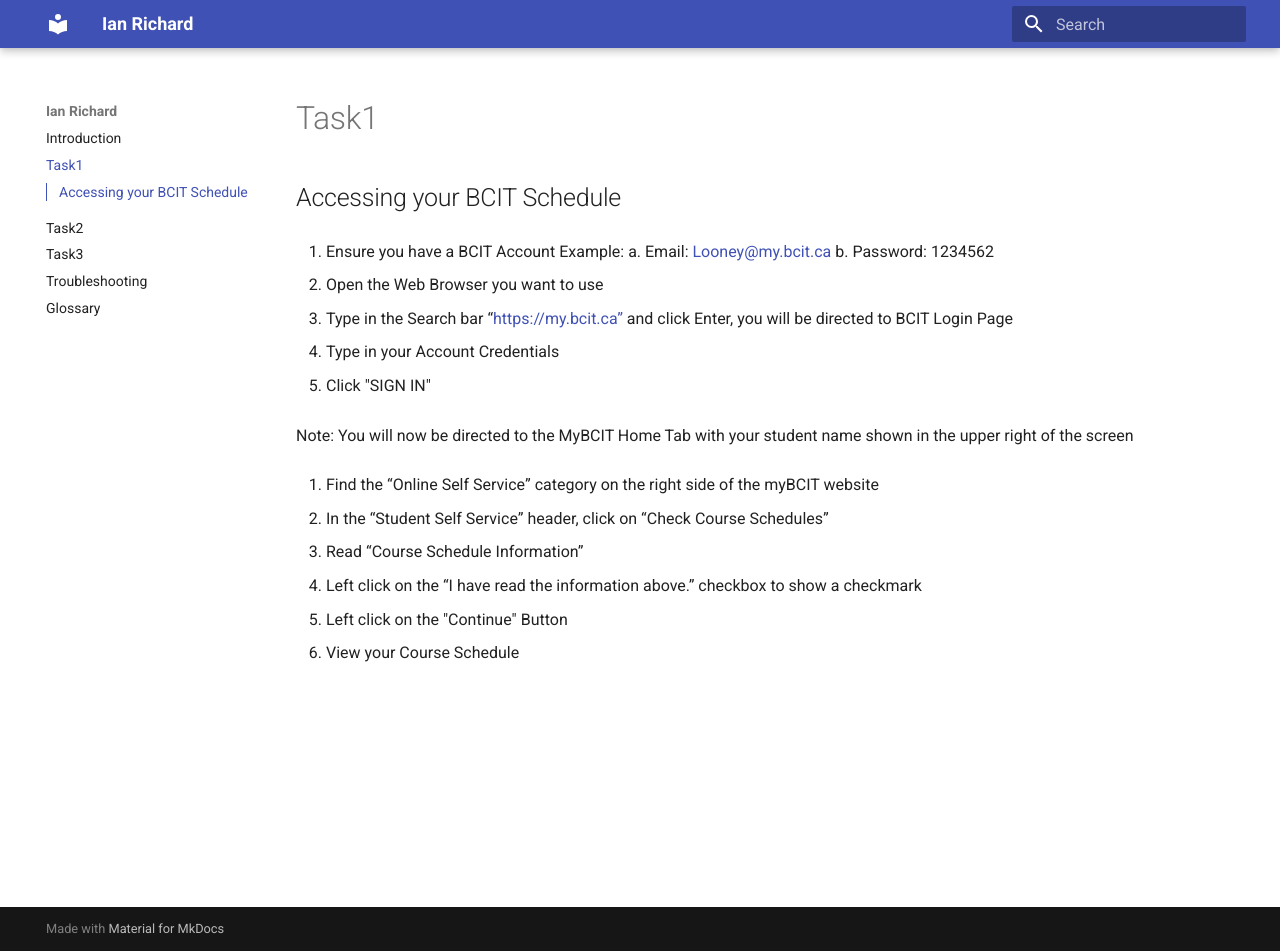
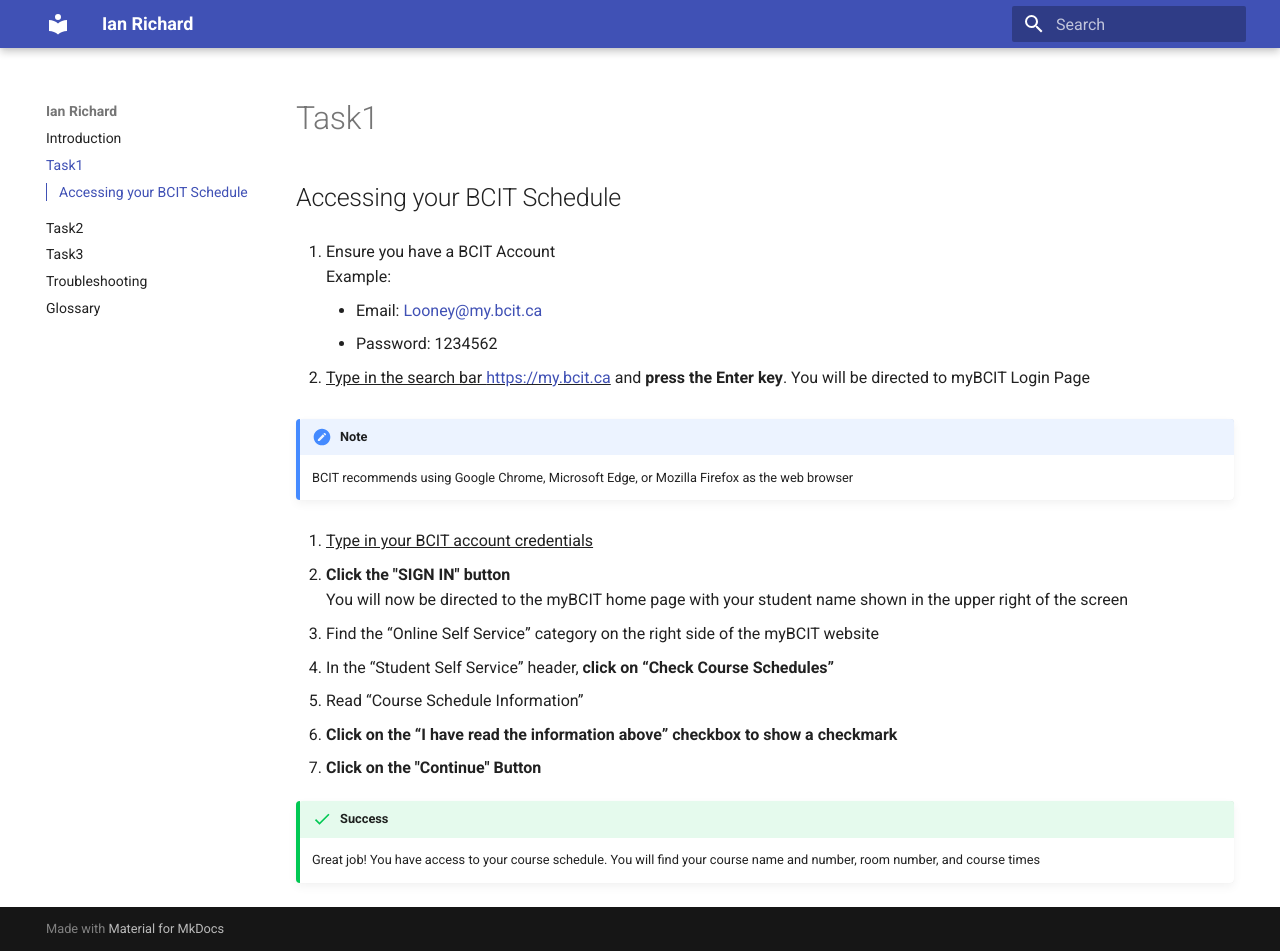
Before and after one commit to beingaturtle/beingaturtle.github.io, an MkDocs documentation site: the page built from docs/task1.md, in a window 1280 px wide and 951 px high. Built offline with MkDocs 1.6.1 and Material for MkDocs 9.7.7, drawn with Linux system fonts in a browser that asks for light colours.

Commit message:
Update typography

```diff
--- a/docs/task1.md
+++ b/docs/task1.md
@@ -1,31 +1,30 @@
 ## Accessing your BCIT Schedule
 
 1. Ensure you have a BCIT Account
+<br>
     Example:
-        a. Email: <Looney@my.bcit.ca>
-        b. Password: 1234562
+       - Email: <Looney@my.bcit.ca>
+       - Password: 1234562
 
-2. Open the Web Browser you want to use
+2. <u>Type in the search bar <https://my.bcit.ca></u> and **press the Enter key**. You will be directed to myBCIT Login
+   Page
+!!! note
+    BCIT recommends using Google Chrome, Microsoft Edge, or Mozilla Firefox as the web browser
 
-3. Type in the Search bar “<https://my.bcit.ca”> and click Enter, you will be directed to BCIT Login Page
-
-4. Type in your Account Credentials
+3. <u>Type in your BCIT account credentials</u>
     <!-- Email: <rmaceda1@mybcit.ca>
     Password: 123456789
     // Maybe we can remove this -->
 
-5. Click "SIGN IN"
+4. **Click the "SIGN IN" button**
+<br>
+    You will now be directed to the myBCIT home page with your student name shown in the upper right of the screen
+5. Find the “Online Self Service” category on the right side of the myBCIT website
+6. In the “Student Self Service” header, **click on “Check Course Schedules”**
+7. Read “Course Schedule Information”
+8. **Click on the “I have read the information above” checkbox to show a checkmark**
+9. **Click on the "Continue" Button**
 
-Note: You will now be directed to the MyBCIT Home Tab with your student name shown in the upper right of the screen
-
-6. Find the “Online Self Service” category on the right side of the myBCIT website
-
-7. In the “Student Self Service” header, click on “Check Course Schedules”
-
-8. Read “Course Schedule Information”
-
-9. Left click on the “I have read the information above.” checkbox to show a checkmark
-
-10. Left click on the "Continue" Button
-
-11. View your Course Schedule
+!!! success
+    Great job! You have access to your course schedule. You will find your course name and number, room number, and
+    course times
```
